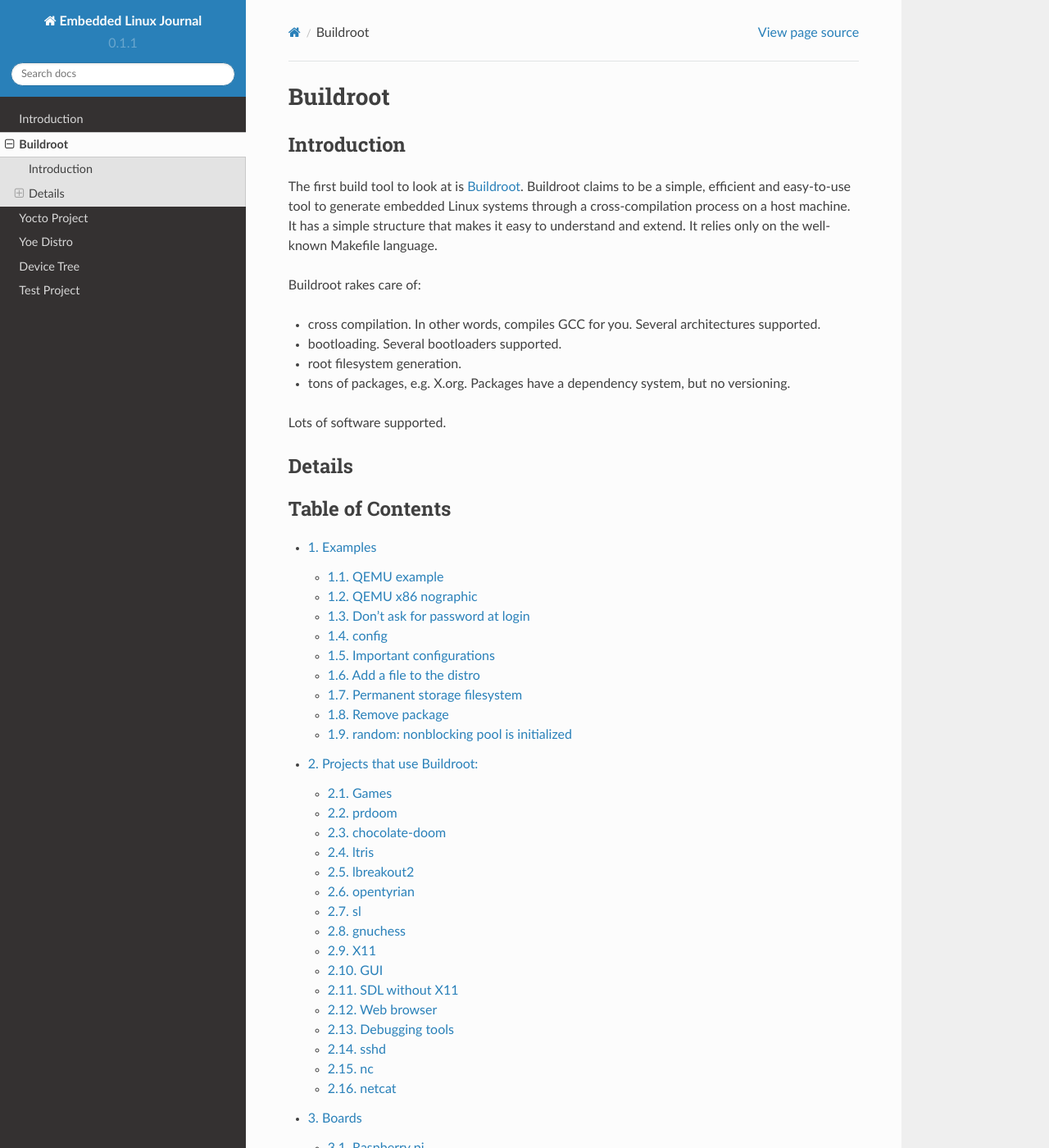
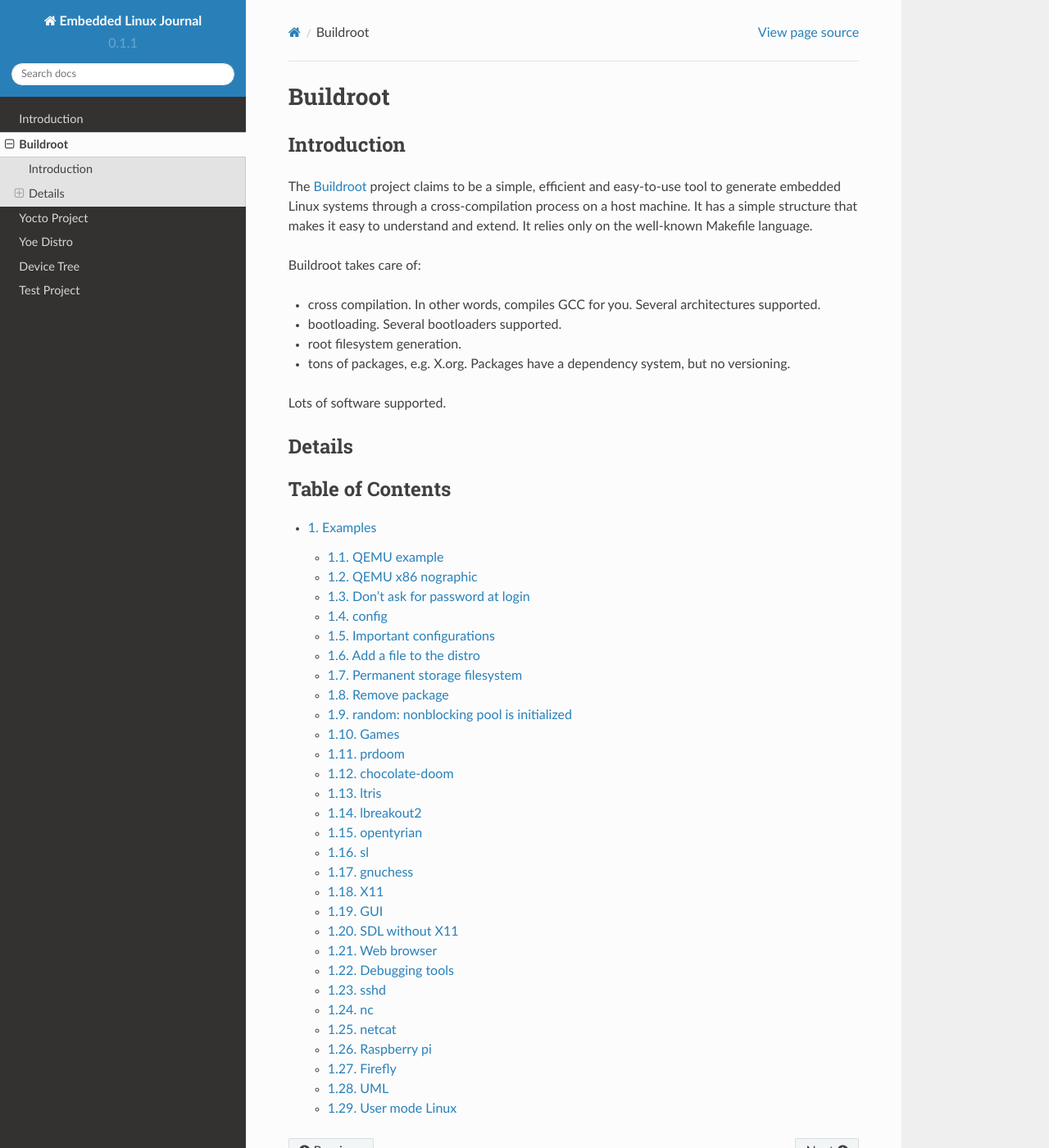
Before and after one commit to mjago/Linux-Embedded-Journal, a Sphinx documentation site: the page built from docs/source/Buildroot.rst, in a window 1280 px wide and 1400 px high. Shown: the whole window at 82% size. Built offline with Sphinx 7.4.7 and the Read the Docs theme 2.0.0, drawn with Linux system fonts in a browser that asks for light colours; pages that are not in the unit, such as notebooks, are missing from menus; some of the changed text lies outside the part shown.

Commit message:
Details.rst -> details.rst

```diff
--- a/docs/source/Buildroot.rst
+++ b/docs/source/Buildroot.rst
@@ -5,13 +7,13 @@
 Introduction
 ------------
 
-The first build tool to look at is `Buildroot <https://buildroot.org>`_.  Buildroot claims to be
-a simple, efficient and easy-to-use tool to generate embedded Linux
+The `Buildroot <https://buildroot.org>`_ project claims to be a
+simple, efficient and easy-to-use tool to generate embedded Linux
 systems through a cross-compilation process on a host machine. It has
 a simple structure that makes it easy to understand and extend. It
 relies only on the well-known Makefile language.
 
-Buildroot rakes care of:
+Buildroot takes care of:
 
 - cross compilation. In other words, compiles GCC for you. Several architectures supported.
 - bootloading. Several bootloaders supported.
--- a/docs/source/Yocto Project.rst
+++ b/docs/source/Yocto Project.rst
@@ -20,6 +20,7 @@
 .. toctree::
    :caption: Table of Contents
    :numbered:
+   :maxdepth: 2
 
    yocto-project/system-requirements
    yocto-project/terms
--- a/docs/source/buildroot/Details.rst
+++ b/docs/source/buildroot/details.rst
@@ -1,4 +1,6 @@
+.. SPDX-License-Identifier: CC-BY-SA-2.0-UK
 
+========
 Examples
 ========
 
```
Also changed, not shown: other parts of docs/source/Buildroot.rst (+5 -1 lines).
